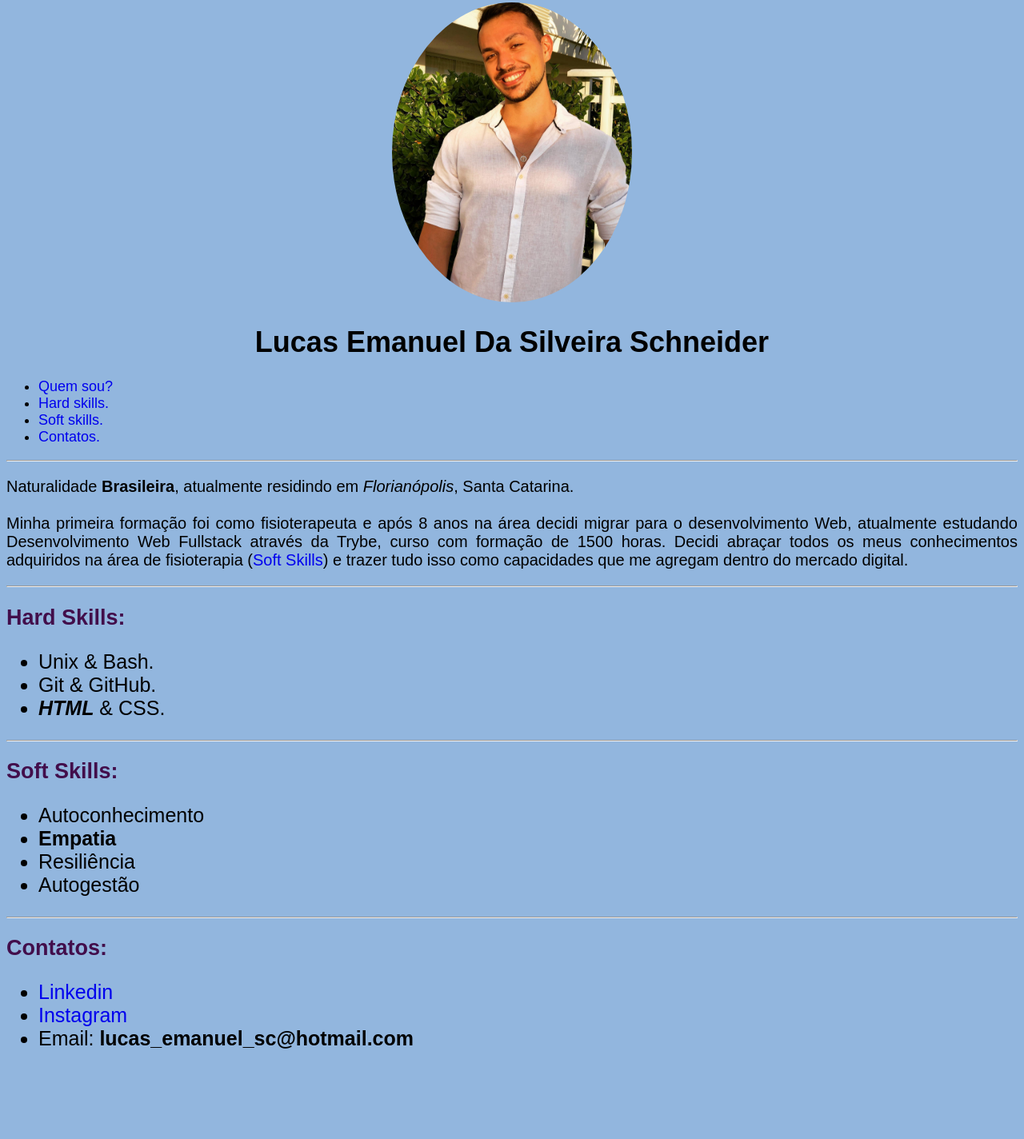
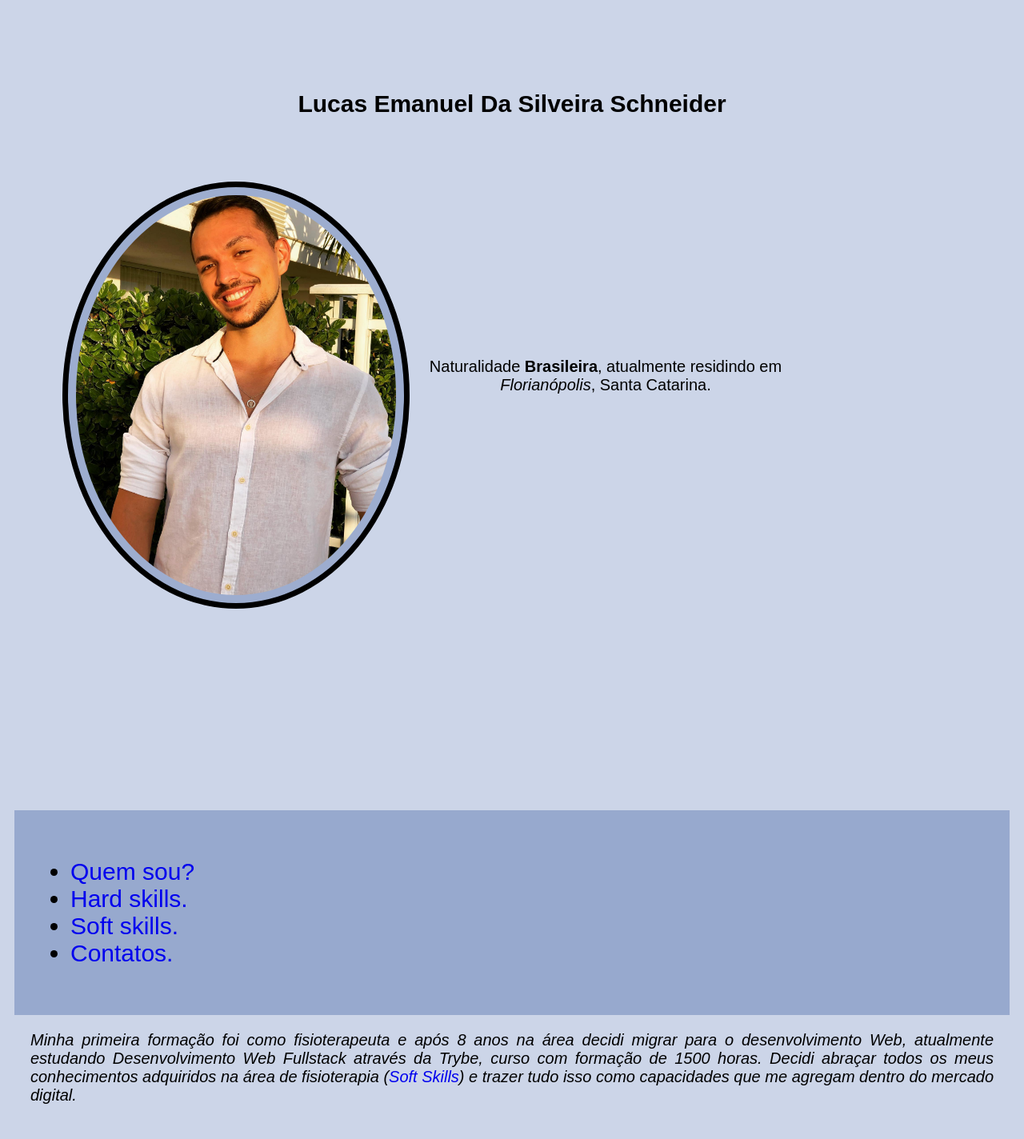
Before and after one commit to lucas-emanuel-schneider/lucas-emanuel-schneider.github.io, a plain HTML site: page index.html in a window 1280 px wide. Shown: the part 5-1429 px from the top of the page at 80% size. Before the commit the page ends 1343 px from the top, so only its background shows below. Drawn offline with Linux system fonts and the light colour scheme.

Commit message:
alterações no portfolio segundo os exercicios do course

```diff
--- a/index.html
+++ b/index.html
@@ -8,12 +8,16 @@
     <title>Portfólio Profissional de Lucas Schneider</title>
     </head>
     <body>
-    <center>
-    <img src="./imagens/fotoAtualLucas.jpg" alt="Foto atual de Lucas Schneider" width="300px" class="fotoPerfil">
+    <div class="fotoComNomeDescricao">
     <h1>
     Lucas Emanuel Da Silveira Schneider
     </h1>
-    </center>
+    <div class="fotoComDescricao">
+    <img src="./imagens/fotoAtualLucas.jpg" alt="Foto atual de Lucas Schneider"  class="fotoPerfil">
+    <p id="quemSou"> Naturalidade <strong>Brasileira</strong>, atualmente residindo em <em>Florianópolis</em>, Santa Catarina.
+    </div>
+    </div>
+    <div class="sumario">
     <ul>
         <li>
             <a href="#quemSou" class="indice">Quem sou?</a>
@@ -28,13 +32,12 @@
           <a href="#contatos" class="indice"> Contatos.</a>
         </li>
     </ul>
-
-    <hr>
-  <p id="quemSou"> Naturalidade <strong>Brasileira</strong>, atualmente residindo em <em>Florianópolis</em>, Santa Catarina.
-    <br> <br>
+    </div>
+    <div class="introducao">
     Minha primeira formação foi como fisioterapeuta e após 8 anos na área decidi migrar para o desenvolvimento Web, atualmente estudando Desenvolvimento Web Fullstack através da Trybe, curso com formação de 1500 horas. Decidi abraçar todos os meus conhecimentos adquiridos na área de fisioterapia (<a href="#softSkills" class="indice">Soft Skills</a>) e trazer tudo isso como capacidades que me agregam dentro do mercado digital.
 </p>
-    <hr>
+</div>
+<div class="listasDeSkills">
     <h2 id="hardSkills">
         Hard Skills:
     </h2>
@@ -49,7 +52,6 @@
             <strong><em>HTML</em></strong> & CSS.
         </li>
     </ul>
-    <hr>
     <h2 id="softSkills">
         Soft Skills:
     </h2>
@@ -67,7 +69,8 @@
             Autogestão
         </li>
         </ul>
-    <hr>
+        </div>
+        <div class="listaDeMidiasSociais">
         <h2 id="contatos">
         Contatos:
         </h2>
@@ -82,6 +85,6 @@
             Email: <strong> lucas_emanuel_sc@hotmail.com</strong>
         </li>
         </ul>
-
+        </div>
 </body>
 </html>
--- a/style.css
+++ b/style.css
@@ -1,24 +1,32 @@
-.fotoPerfil {
-    border-radius: 50%;
-}
 body {
-    background-color: #92b6de;
+    background-color: #ccd5e8;
     font-family: sans-serif;
-    font-size: large;
-    font-weight: 500;
+    padding: 10px;
 }
 .indice {
     text-decoration: none;
 }
 h1 {
     color: #000;
+    font-size: 30px;
+    text-align: center;
+    margin-top: 100px;
 }
 #quemSou {
     font-size: 20px;
-    text-align: justify;
+    padding: 200px;
 }
-p {
-    text-align: justify;
+#hardSkills {
+    font-size: 30px;
+    padding: 10px;
+}
+#softSkills {
+    font-size: 30px;
+    padding: 10px;
+}
+#contatos {
+    font-size: 30px;
+    padding: 10px;
 }
 .lista {
     font-size: 25px;
@@ -26,3 +34,37 @@ p {
 h2 {
     color: rgb(66, 14, 75);
 }
+.fotoPerfil {
+    border-radius: 50%;
+    width: 400px;
+    border: 7px solid black;
+    padding: 10px;
+    background-color: #9dadcf;
+    float: left;
+}
+.fotoComNomeDescricao {
+height: 900px;
+}
+.fotoComDescricao {
+ height: 600px;
+ text-align: center;
+ padding: 60px;
+}
+.sumario {
+    text-decoration: none;
+    font-size: 30px;
+    padding: 30px;
+    background-color: #97a9ce;
+}
+.introducao {
+    font-size: 20px;
+    font-style: oblique;
+    text-align: justify;
+    padding: 20px;
+}
+.listasDeSkills .lista li:nth-of-type(odd) {
+   font-family: Georgia, 'Times New Roman', Times, serif;
+}
+.listaDeMidiasSociais {
+    background-color: #97a9ce;
+}
```
Lines whose indentation alone changed are shown as unchanged.
